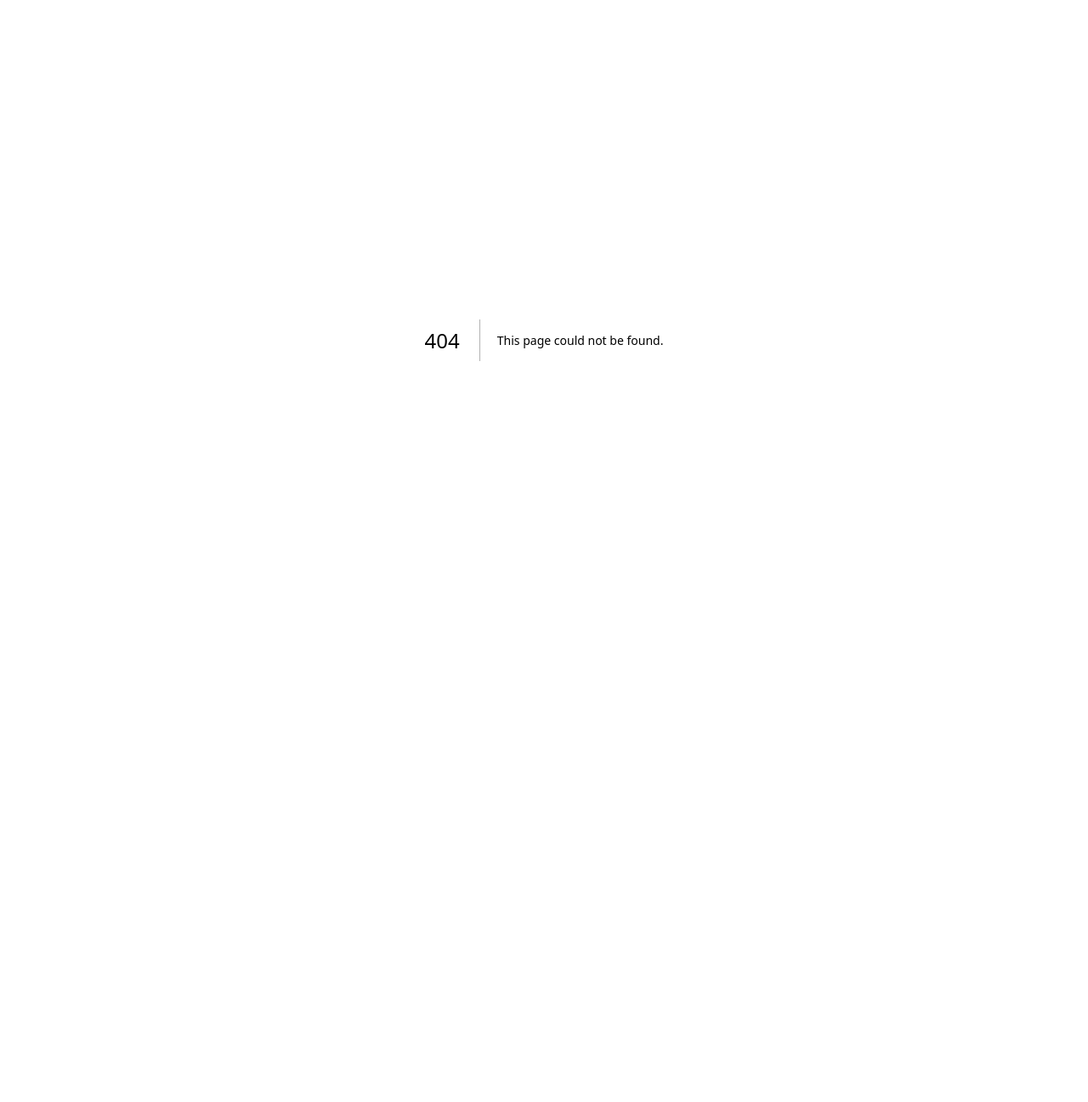
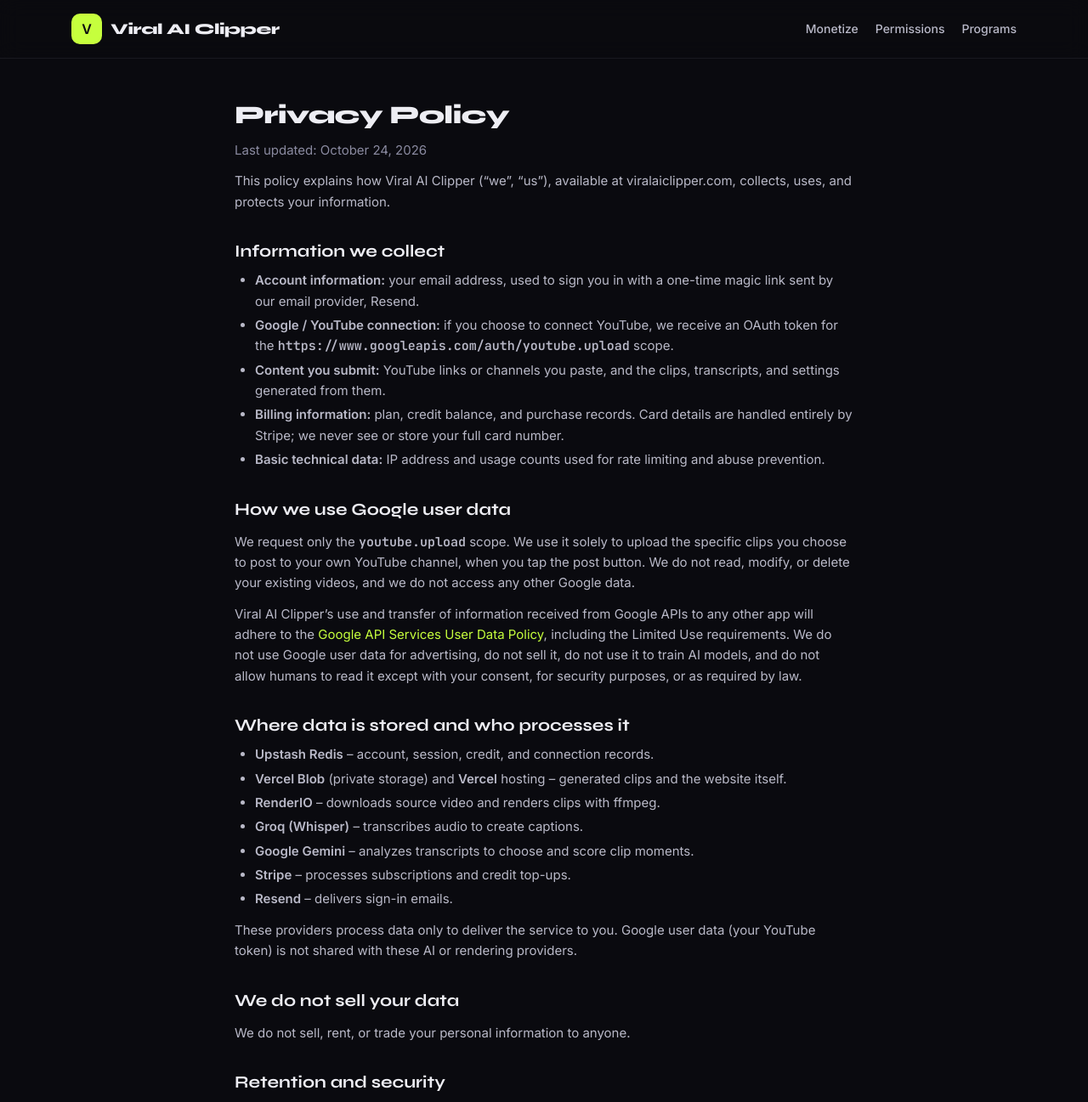
Before and after one commit to senorcoughlin/viral-ai-clipper, a Next.js app: page /privacy in a window 1280 px wide. Before the commit this address had no page. Shown: the top 1297 px of the page at 85% size. Before the commit the page ends 800 px from the top, so only its background shows below. Built offline with nearby package versions, Linux system fonts and the light colour scheme.

Commit message:
Add Privacy Policy and Terms pages; footer links

```diff
--- a/app/page.jsx
+++ b/app/page.jsx
@@ -821,7 +821,7 @@
       <footer className="relative border-t border-[#1E1E29] bg-[#0D0D14] pb-24 md:pb-0">
         <div className="mx-auto flex max-w-6xl flex-wrap items-center justify-between gap-4 px-5 py-7 text-[13px] text-muted">
           <span className="flex items-center gap-2"><EasterEgg onUnlocked={() => refreshBilling()}><span className="grid h-[22px] w-[22px] place-items-center rounded-md bg-lime"><Bolt size={13} /></span></EasterEgg>Viral AI Clipper © {new Date().getFullYear()}</span>
-          <span className="flex gap-5"><a href="#" className="hover:text-fg">Terms</a><a href="#" className="hover:text-fg">Privacy</a><a href="#" className="hover:text-fg">Support</a></span>
+          <span className="flex gap-5"><a href="/terms" className="hover:text-fg">Terms</a><a href="/privacy" className="hover:text-fg">Privacy</a><a href="mailto:senorcoughlin@gmail.com" className="hover:text-fg">Support</a></span>
         </div>
       </footer>
 
--- /dev/null
+++ b/app/privacy/page.jsx
@@ -0,0 +1,47 @@
+import LegalPage from '../../components/LegalPage';
+export const metadata = { title: 'Privacy Policy – Viral AI Clipper' };
+const EMAIL = 'senorcoughlin@gmail.com';
+export default function Privacy() {
+  return (
+    <LegalPage title="Privacy Policy" updated="October 24, 2026">
+      <p>This policy explains how Viral AI Clipper (“we”, “us”), available at viralaiclipper.com, collects, uses, and protects your information.</p>
+      <h2>Information we collect</h2>
+      <ul>
+        <li><b>Account information:</b> your email address, used to sign you in with a one-time magic link sent by our email provider, Resend.</li>
+        <li><b>Google / YouTube connection:</b> if you choose to connect YouTube, we receive an OAuth token for the <code>https://www.googleapis.com/auth/youtube.upload</code> scope.</li>
+        <li><b>Content you submit:</b> YouTube links or channels you paste, and the clips, transcripts, and settings generated from them.</li>
+        <li><b>Billing information:</b> plan, credit balance, and purchase records. Card details are handled entirely by Stripe; we never see or store your full card number.</li>
+        <li><b>Basic technical data:</b> IP address and usage counts used for rate limiting and abuse prevention.</li>
+      </ul>
+      <h2>How we use Google user data</h2>
+      <p>We request only the <code>youtube.upload</code> scope. We use it solely to upload the specific clips you choose to post to your own YouTube channel, when you tap the post button. We do not read, modify, or delete your existing videos, and we do not access any other Google data.</p>
+      <p>Viral AI Clipper’s use and transfer of information received from Google APIs to any other app will adhere to the <a href="https://developers.google.com/terms/api-services-user-data-policy">Google API Services User Data Policy</a>, including the Limited Use requirements. We do not use Google user data for advertising, do not sell it, do not use it to train AI models, and do not allow humans to read it except with your consent, for security purposes, or as required by law.</p>
+      <h2>Where data is stored and who processes it</h2>
+      <ul>
+        <li><b>Upstash Redis</b> – account, session, credit, and connection records.</li>
+        <li><b>Vercel Blob</b> (private storage) and <b>Vercel</b> hosting – generated clips and the website itself.</li>
+        <li><b>RenderIO</b> – downloads source video and renders clips with ffmpeg.</li>
+        <li><b>Groq (Whisper)</b> – transcribes audio to create captions.</li>
+        <li><b>Google Gemini</b> – analyzes transcripts to choose and score clip moments.</li>
+        <li><b>Stripe</b> – processes subscriptions and credit top-ups.</li>
+        <li><b>Resend</b> – delivers sign-in emails.</li>
+      </ul>
+      <p>These providers process data only to deliver the service to you. Google user data (your YouTube token) is not shared with these AI or rendering providers.</p>
+      <h2>We do not sell your data</h2>
+      <p>We do not sell, rent, or trade your personal information to anyone.</p>
+      <h2>Retention and security</h2>
+      <p>We keep data only as long as needed to provide the service. Data is transmitted over HTTPS, sessions use signed cookies, and stored files are private.</p>
+      <h2>Revoking access and deleting your data</h2>
+      <ul>
+        <li>You can revoke Viral AI Clipper’s YouTube access at any time from your <a href="https://myaccount.google.com/permissions">Google Account permissions</a> page.</li>
+        <li>To request deletion of your account, clips, and stored tokens, email <a href={`mailto:${EMAIL}`}>{EMAIL}</a>. We will process requests within 30 days.</li>
+      </ul>
+      <h2>Children</h2>
+      <p>The service is not directed to children under 13, and we do not knowingly collect their data.</p>
+      <h2>Changes</h2>
+      <p>We may update this policy; the date above shows the latest version.</p>
+      <h2>Contact</h2>
+      <p>Questions: <a href={`mailto:${EMAIL}`}>{EMAIL}</a></p>
+    </LegalPage>
+  );
+}
--- /dev/null
+++ b/app/terms/page.jsx
@@ -0,0 +1,37 @@
+import LegalPage from '../../components/LegalPage';
+export const metadata = { title: 'Terms of Service – Viral AI Clipper' };
+const EMAIL = 'senorcoughlin@gmail.com';
+export default function Terms() {
+  return (
+    <LegalPage title="Terms of Service" updated="October 24, 2026">
+      <p>By using Viral AI Clipper at viralaiclipper.com (the “Service”), you agree to these Terms.</p>
+      <h2>The Service</h2>
+      <p>Viral AI Clipper uses AI to turn long videos into short clips with captions, and can optionally upload clips you choose to your YouTube channel.</p>
+      <h2>Your account</h2>
+      <p>You are responsible for activity under your account and for keeping access to your email secure. You must be at least 13 years old (or the minimum age in your country).</p>
+      <h2>Your content and rights</h2>
+      <ul>
+        <li>You may only clip content you own or have permission to use. You retain whatever rights you have in content you submit and the clips you create; we claim no ownership.</li>
+        <li>You must respect copyright and other laws, and comply with the <a href="https://www.youtube.com/t/terms">YouTube Terms of Service</a> and community guidelines.</li>
+        <li>You grant us a limited license to process your content solely to provide the Service.</li>
+        <li>We may remove content or suspend accounts that infringe rights or violate these Terms. Copyright notices can be sent to the contact below.</li>
+      </ul>
+      <h2>Acceptable use</h2>
+      <p>Do not misuse the Service, including attempting to bypass limits, abuse, reverse engineer, overload, or use it for unlawful, harmful, or spam content.</p>
+      <h2>Payments</h2>
+      <p>Subscriptions and credit top-ups are processed by Stripe. Subscriptions renew automatically until cancelled; you can cancel anytime and keep access until the end of the paid period. Except where required by law, payments are non-refundable. Prices may change with notice.</p>
+      <h2>Third-party services</h2>
+      <p>The Service relies on third parties (such as YouTube, Google, Stripe, and our processing providers). Your use of YouTube features is also subject to Google’s terms and <a href="https://policies.google.com/privacy">Privacy Policy</a>.</p>
+      <h2>Disclaimers</h2>
+      <p>The Service is provided “as is” without warranties. AI output may be imperfect, and we do not guarantee views, revenue, or monetization results.</p>
+      <h2>Limitation of liability</h2>
+      <p>To the fullest extent permitted by law, our total liability is limited to the amount you paid us in the 12 months before the claim, and we are not liable for indirect or consequential damages.</p>
+      <h2>Termination</h2>
+      <p>You may stop using the Service at any time. We may suspend or end access for violations of these Terms.</p>
+      <h2>Changes</h2>
+      <p>We may update these Terms; continued use means you accept the updated version.</p>
+      <h2>Contact</h2>
+      <p><a href={`mailto:${EMAIL}`}>{EMAIL}</a> · See also our <a href="/privacy">Privacy Policy</a>.</p>
+    </LegalPage>
+  );
+}
--- /dev/null
+++ b/components/LegalPage.jsx
@@ -0,0 +1,14 @@
+import SimpleHeader from './SimpleHeader';
+export default function LegalPage({ title, updated, children }) {
+  return (
+    <main className="min-h-screen bg-ink text-fg">
+      <SimpleHeader />
+      <article className="mx-auto max-w-3xl px-5 py-12 text-[15px] leading-relaxed text-soft [&_h2]:mt-8 [&_h2]:mb-2 [&_h2]:font-display [&_h2]:text-xl [&_h2]:font-bold [&_h2]:text-fg [&_ul]:list-disc [&_ul]:pl-6 [&_li]:mt-1 [&_p]:mt-3 [&_a]:text-lime">
+        <h1 className="font-display text-3xl font-extrabold tracking-tight text-fg">{title}</h1>
+        <p className="text-muted">Last updated: {updated}</p>
+        {children}
+        <p className="mt-10 text-muted"><a href="/">Home</a> · <a href="/privacy">Privacy Policy</a> · <a href="/terms">Terms of Service</a></p>
+      </article>
+    </main>
+  );
+}
```
